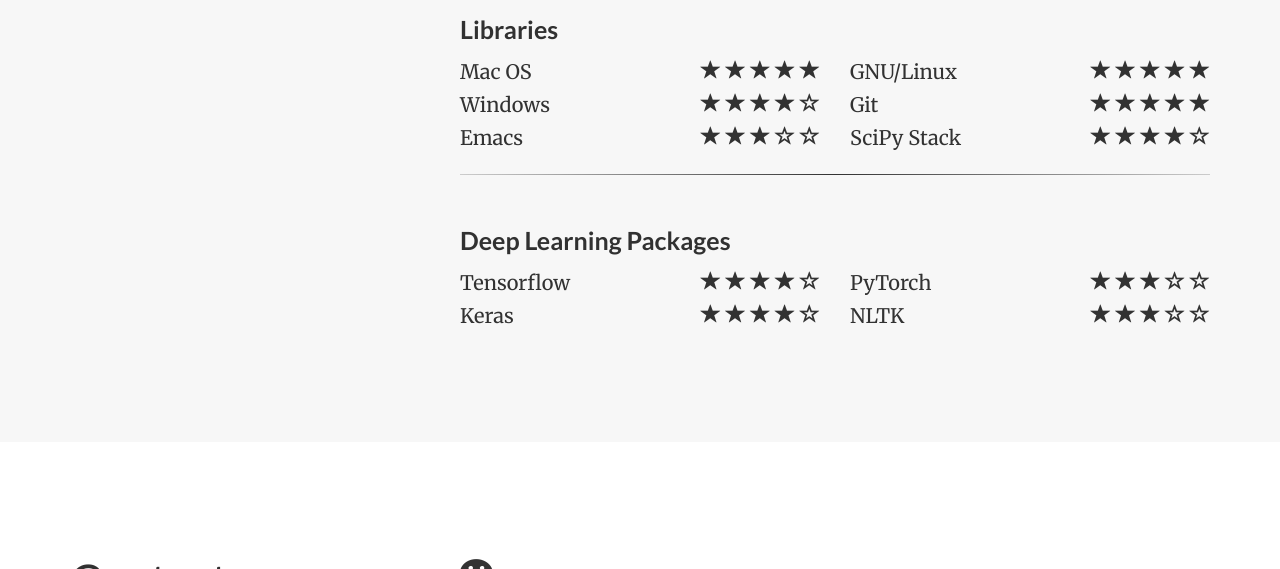
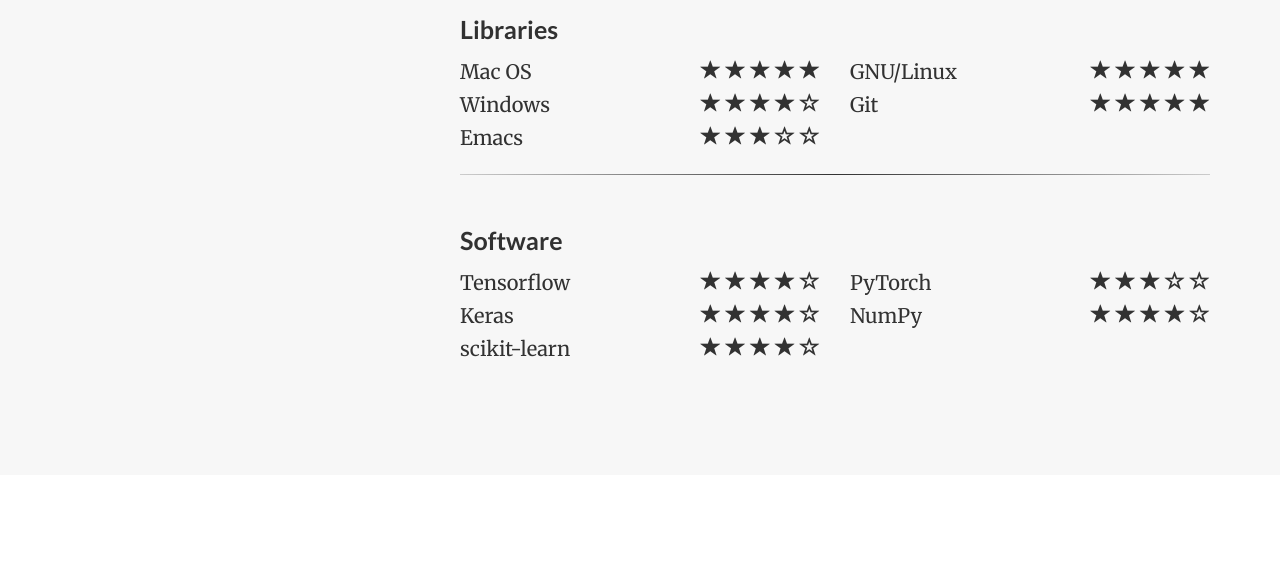
Before and after one commit to wolegechu/wolegechu.github.io, a plain HTML site: page index.html in a window 1280 px wide. Shown: the part 4620-5189 px from the top of the page. Drawn offline with nearby package versions, Linux system fonts and the light colour scheme; some packages are replaced by stand-ins of ours.

Commit message:
update skills

```diff
--- a/index.html
+++ b/index.html
@@ -890,24 +890,11 @@
           </span>
         </div>
       </div>
-      <div class="col-xs-12 col-sm-6">
-        <div class="d-ability-item" >
-          <span class="name">SciPy Stack</span>
-          <span class="rate">
-            <i class="glyphicon glyphicon-star star"></i>
-            <i class="glyphicon glyphicon-star star"></i>
-            <i class="glyphicon glyphicon-star star"></i>
-            <i class="glyphicon glyphicon-star star"></i>
-            <i class="glyphicon glyphicon-star-empty star"></i>
-          </span>
-        </div>
-      </div>
-
       <div class="col-xs-12 col-sm-12">
         <hr>
       </div>
       <div class="col-xs-12 col-sm-12">
-        <h3 class="d-coral-subtitle">Deep Learning Packages</h3>
+        <h3 class="d-coral-subtitle">Software</h3>
       </div>
       <div class="col-xs-12 col-sm-6">
         <div class="d-ability-item" >
@@ -947,17 +934,28 @@
       </div>
       <div class="col-xs-12 col-sm-6">
         <div class="d-ability-item" >
-          <span class="name">NLTK</span>
+          <span class="name">NumPy</span>
           <span class="rate">
             <i class="glyphicon glyphicon-star star"></i>
             <i class="glyphicon glyphicon-star star"></i>
             <i class="glyphicon glyphicon-star star"></i>
-            <i class="glyphicon glyphicon-star-empty star"></i>
+            <i class="glyphicon glyphicon-star star"></i>
             <i class="glyphicon glyphicon-star-empty star"></i>
           </span>
         </div>
       </div>
-
+      <div class="col-xs-12 col-sm-6">
+        <div class="d-ability-item" >
+          <span class="name">scikit-learn</span>
+          <span class="rate">
+            <i class="glyphicon glyphicon-star star"></i>
+            <i class="glyphicon glyphicon-star star"></i>
+            <i class="glyphicon glyphicon-star star"></i>
+            <i class="glyphicon glyphicon-star star"></i>
+            <i class="glyphicon glyphicon-star-empty star"></i>
+          </span>
+        </div>
+      </div>
   </div>
 </div>
 
```
